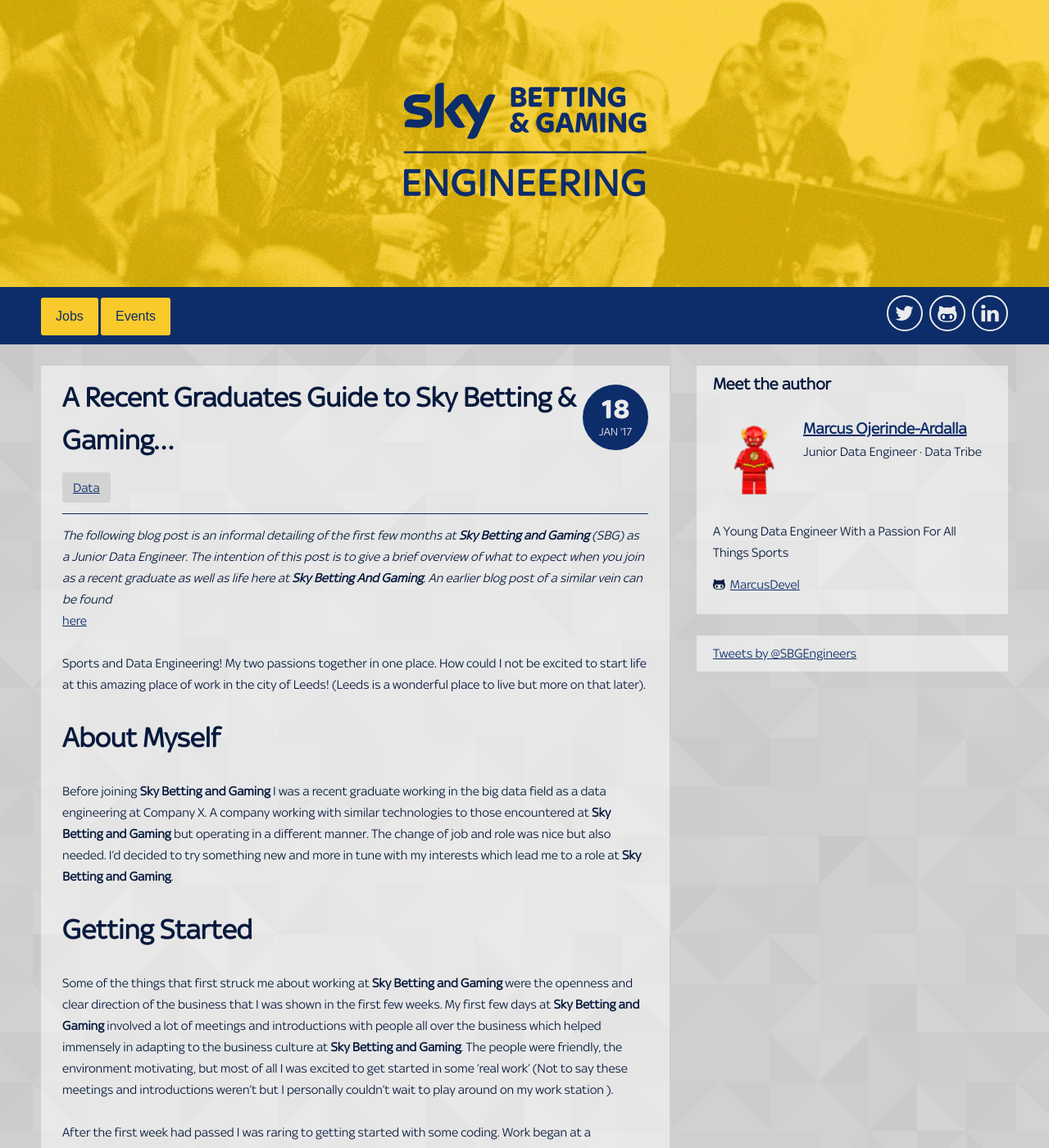
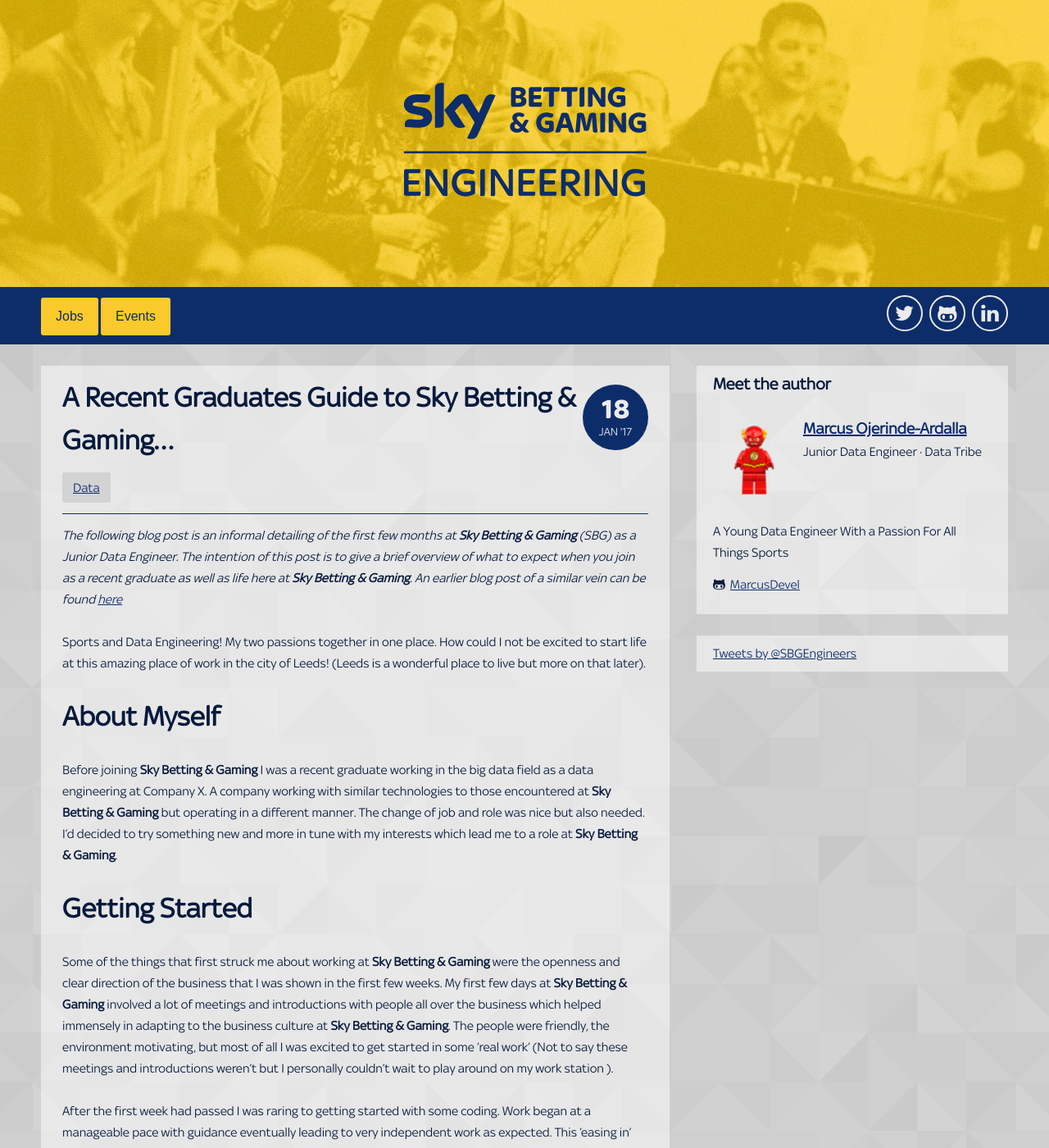
Before and after one commit to skybet/skybet.github.io, a Jekyll site: the page built from _posts/2017-01-18-recent-graduate-at-skybet.md, in a window 1280 px wide and 1400 px high. Shown: the whole window at 82% size. Built offline with Jekyll 4.4.1, drawn with Linux system fonts in a browser that asks for light colours; nearby versions of some CDN libraries; some web fonts are replaced; comment, search, counter and statistics services are not loaded; some of the changed text lies outside the part shown.

Commit message:
Fixing another posts style guideline breaches and link format.

```diff
--- a/_posts/2017-01-18-recent-graduate-at-skybet.md
+++ b/_posts/2017-01-18-recent-graduate-at-skybet.md
@@ -2,24 +2,23 @@
 layout:     post
 title:      A Recent Graduates Guide to Sky Betting & Gaming…
 date:       2017-01-18 10:00
-summary:    A recent graduates blog on their first few months at Sky Betting and Gaming as well as what to expect.
+summary:    A recent graduates blog on their first few months at Sky Betting & Gaming as well as what to expect.
 category:   Data
 tags:       Leeds, Data, Engineer, Graudate
 author:     marcus_ojerinde_ardalla
 ---
 
-_The following blog post is an informal detailing of the first few months at **Sky Betting and Gaming** (SBG) as a Junior Data Engineer. The intention of this post is to give a brief overview of what to expect when you join as a recent graduate as well as life here at **Sky Betting And Gaming**. An earlier blog post of a similar vein can be found_
-[here](http://engineering.skybettingandgaming.com/2016/03/16/life-after-graduation/)
+_The following blog post is an informal detailing of the first few months at **Sky Betting & Gaming** (SBG) as a Junior Data Engineer. The intention of this post is to give a brief overview of what to expect when you join as a recent graduate as well as life here at **Sky Betting & Gaming**. An earlier blog post of a similar vein can be found [here](http://engineering.skybettingandgaming.com/2016/03/16/life-after-graduation/)_
 
 
 Sports and Data Engineering! My two passions together in one place. How could I not be excited to start life at this amazing place of work in the city of Leeds! (Leeds is a wonderful place to live but more on that later).
 
 
 # About Myself
-Before joining **Sky Betting and Gaming** I was a recent graduate working in the big data field as a data engineering at Company X. A company working with similar technologies to those encountered at **Sky Betting and Gaming** but operating in a different manner.  The change of job and role was nice but also needed. I’d decided to try something new and more in tune with my interests which lead me to a role at **Sky Betting and Gaming**.
+Before joining **Sky Betting & Gaming** I was a recent graduate working in the big data field as a data engineering at Company X. A company working with similar technologies to those encountered at **Sky Betting & Gaming** but operating in a different manner.  The change of job and role was nice but also needed. I’d decided to try something new and more in tune with my interests which lead me to a role at **Sky Betting & Gaming**.
 
 # Getting Started
-Some of the things that first struck me about working at **Sky Betting and Gaming** were the openness and clear direction of the business that I was shown in the first few weeks. My first few days at **Sky Betting and Gaming** involved a lot of meetings and introductions with people all over the business which helped immensely in adapting to the business culture at **Sky Betting and Gaming**. The people were friendly, the environment motivating, but most of all I was excited to get started in some ‘real work’ (Not to say these meetings and introductions weren’t but I personally couldn’t wait to play around on my work station ).
+Some of the things that first struck me about working at **Sky Betting & Gaming** were the openness and clear direction of the business that I was shown in the first few weeks. My first few days at **Sky Betting & Gaming** involved a lot of meetings and introductions with people all over the business which helped immensely in adapting to the business culture at **Sky Betting & Gaming**. The people were friendly, the environment motivating, but most of all I was excited to get started in some ‘real work’ (Not to say these meetings and introductions weren’t but I personally couldn’t wait to play around on my work station ).
 
 After the first week had passed I was raring to getting started with some coding. Work began at a manageable pace with guidance eventually leading to very independent work as expected. This ‘easing in’ period was, in my own personal opinion, excellent! I’d joined the company with a fellow colleague from my previous employer and we were stationed in close proximity to two amazing senior engineers… You know who you are. Throughout the first two months they were on hand to thoroughly explain concepts which were new to us but to also assure us that our beginnings in the work environment are a learning process and so moving at our own pace was encouraged.
 
@@ -37,9 +36,9 @@
 The work day begins at any time between 08:00 and 09:30. This flexi-time allows for people to work to hours more suitable to their travel needs. The day ends between 16:00 and 18:30 to align with the flexible starting hours.
 
 # Technology and The Way We Work
-**Sky Betting and Gaming** has adopted team organization in a similar vein to the the ‘Spotify Tribes Model’. This way of working arranges departments into ‘tribes’ with each of these tribes further broken down into smaller working teams. It is a very efficient model which allows for high levels of collaborative working (A theme which is encouraged throughout the business).
+**Sky Betting & Gaming** has adopted team organization in a similar vein to the the ‘Spotify Tribes Model’. This way of working arranges departments into ‘tribes’ with each of these tribes further broken down into smaller working teams. It is a very efficient model which allows for high levels of collaborative working (A theme which is encouraged throughout the business).
 
-**Sky Betting and Gaming** has an excellent technology stack in each tribe. My tribe in particular has thoroughly impressed. In the short time here I have had exposer to several different platforms and a plethora of programming languages and technologies all fit for purpose. My knowledge in my specialized field has been expanded but I’ve also discovered interests in areas not normally considered from the perspective of a data engineer (This is partly due to the excellent collaborative efforts throughout the business).
+**Sky Betting & Gaming** has an excellent technology stack in each tribe. My tribe in particular has thoroughly impressed. In the short time here I have had exposer to several different platforms and a plethora of programming languages and technologies all fit for purpose. My knowledge in my specialized field has been expanded but I’ve also discovered interests in areas not normally considered from the perspective of a data engineer (This is partly due to the excellent collaborative efforts throughout the business).
 
 # And Finally.. The City
 When I started working at SBG the city was an afterthought. Its appeal was there but I hadn’t had the time to appreciate it in the way I have once I’d settled after a few weeks here at SBG.
@@ -49,6 +48,6 @@
 The city as a whole is vibrant and entrancing and has become. The city as much an influence on my satisfaction as the job itself.
 
 # For those who are interested
-Sky Betting and Gaming have a variety of opportunities for graduates which can be found [here](http://skybetcareers.com/our-tribes/early-careers-tribe)
+Sky Betting & Gaming have a variety of opportunities for graduates which can be found [here](http://skybetcareers.com/our-tribes/early-careers-tribe)
 
 Have a look and see what peaks your interest :)
```
